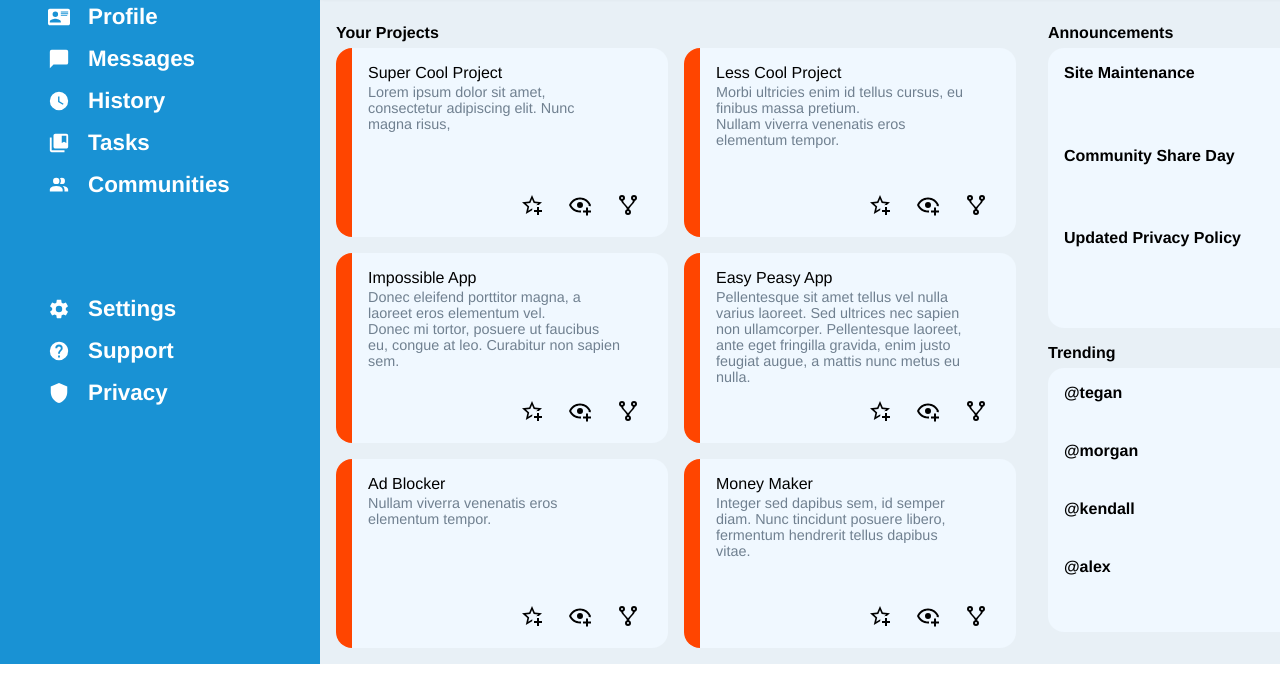
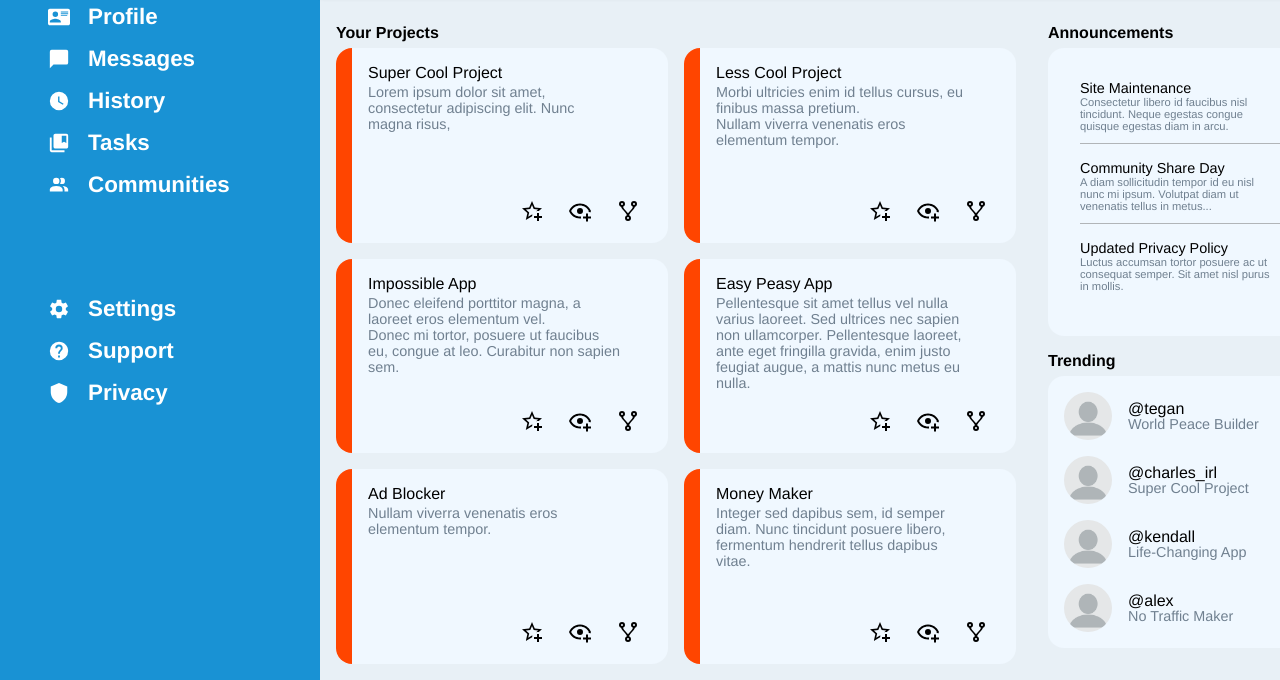
Before and after one commit to charlesfrye/odin-html-css-project-admin-dashboard, a plain HTML site: page index.html in a window 1280 px wide. Shown: the part 136-816 px from the top of the page. Drawn offline with Linux system fonts and the light colour scheme.

```diff
--- a/index.html
+++ b/index.html
@@ -31,7 +31,7 @@
         <div class="profile-pic-container">
           <img src="assets/png/blank-profile-pic.png" class="profile-pic">
         </div>
-        <div class="username" id="username">Morgan Oakley</div>
+        <div class="username" id="username">Charles Frye</div>
       </div>
 
     </div>
@@ -96,7 +96,7 @@
           <div class="greeting">
             <p style="font-size:smaller">
               Hi there,</p>
-            <p style="font-size: larger;">Morgan Oakley (@morgan)!
+            <p style="font-size: larger;">Charles Frye (@charles_irl)!
             </p>
           </div>
         </div>
@@ -118,10 +118,10 @@
             <div class="project-card card">
               <div class="highlight"></div>
               <div class="project-body">
-                <p class="project-title">
+                <p class="title">
                   Super Cool Project
                 </p>
-                <p class="project-description">
+                <p class="description">
                   Lorem ipsum dolor sit amet,
                   consectetur adipiscing elit.
                   Nunc magna risus,
@@ -142,10 +142,10 @@
             <div class="project-card card">
               <div class="highlight"></div>
               <div class="project-body">
-                <p class="project-title">
+                <p class="title">
                   Less Cool Project
                 </p>
-                <p class="project-description">
+                <p class="description">
                   Morbi ultricies enim id tellus cursus, eu finibus massa pretium.<br>
                   Nullam viverra venenatis eros elementum tempor.
                 </p>
@@ -165,10 +165,10 @@
             <div class="project-card card">
               <div class="highlight"></div>
               <div class="project-body">
-                <p class="project-title">
+                <p class="title">
                   Impossible App
                 </p>
-                <p class="project-description">
+                <p class="description">
                   Donec eleifend porttitor magna, a laoreet eros elementum vel.
                   <br>
                   Donec mi tortor, posuere ut faucibus eu, congue at leo. Curabitur non sapien sem.
@@ -189,10 +189,10 @@
             <div class="project-card card">
               <div class="highlight"></div>
               <div class="project-body">
-                <p class="project-title">
+                <p class="title">
                   Easy Peasy App
                 </p>
-                <p class="project-description">
+                <p class="description">
                   Pellentesque sit amet tellus vel nulla varius laoreet. Sed ultrices nec sapien non ullamcorper.
                   Pellentesque laoreet, ante eget fringilla gravida, enim justo feugiat augue, a mattis nunc metus eu
                   nulla.
@@ -213,10 +213,10 @@
             <div class="project-card card">
               <div class="highlight"></div>
               <div class="project-body">
-                <p class="project-title">
+                <p class="title">
                   Ad Blocker
                 </p>
-                <p class="project-description">
+                <p class="description">
                   Nullam viverra venenatis eros elementum tempor.
                 </p>
                 <ul class="project-buttons">
@@ -235,10 +235,10 @@
             <div class="project-card card">
               <div class="highlight"></div>
               <div class="project-body">
-                <p class="project-title">
+                <p class="title">
                   Money Maker
                 </p>
-                <p class="project-description">
+                <p class="description">
                   Integer sed dapibus sem, id semper diam. Nunc tincidunt posuere libero, fermentum hendrerit tellus
                   dapibus vitae.
                 </p>
@@ -262,18 +262,70 @@
           <div class="announcements">
             <p>Announcements</p>
             <div class="announcements-card card">
-              <div class="announcement">Site Maintenance</div>
-              <div class="announcement">Community Share Day</div>
-              <div class="announcement">Updated Privacy Policy</div>
+              <div class="announcement" id="ann1">
+                <p class="title">
+                  Site Maintenance
+                </p>
+                <p class="description">Consectetur libero id faucibus nisl tincidunt. Neque egestas congue quisque
+                  egestas diam in arcu.</p>
+              </div>
+              <div class="announcement" id="ann2">
+                <p class="title">
+                  Community Share Day
+                </p>
+                <p class="description">
+                  A diam sollicitudin tempor id eu nisl nunc mi ipsum. Volutpat diam ut venenatis tellus in metus...
+                </p>
+              </div>
+              <div class="announcement">
+                <p class="title">
+                  Updated Privacy Policy
+                </p>
+                <p class="description">
+                  Luctus accumsan tortor posuere ac ut consequat semper. Sit amet nisl purus in mollis.
+                </p>
+              </div>
             </div>
           </div>
           <div class="trending">
             <p>Trending</p>
             <div class="trending-card card">
-              <div class="trend">@tegan</div>
-              <div class="trend">@morgan</div>
-              <div class="trend">@kendall</div>
-              <div class="trend">@alex</div>
+              <div class="trend">
+                <div class="profile-pic-container">
+                  <img src="assets/png/blank-profile-pic.png" class="profile-pic">
+                </div>
+                <div class="trending-project">
+                  <p class="title">@tegan</p>
+                  <p class="description">World Peace Builder</p>
+                </div>
+              </div>
+              <div class="trend">
+                <div class="profile-pic-container">
+                  <img src="assets/png/blank-profile-pic.png" class="profile-pic">
+                </div>
+                <div class="trending-project">
+                  <p class="title">@charles_irl</p>
+                  <p class="description"> Super Cool Project</p>
+                </div>
+              </div>
+              <div class="trend">
+                <div class="profile-pic-container">
+                  <img src="assets/png/blank-profile-pic.png" class="profile-pic">
+                </div>
+                <div class="trending-project">
+                  <p class="title">@kendall</p>
+                  <p class="description">Life-Changing App</p>
+                </div>
+              </div>
+              <div class="trend">
+                <div class="profile-pic-container">
+                  <img src="assets/png/blank-profile-pic.png" class="profile-pic">
+                </div>
+                <div class="trending-project">
+                  <p class="title">@alex</p>
+                  <p class="description">No Traffic Maker</p>
+                </div>
+              </div>
             </div>
 
           </div>
--- a/style.css
+++ b/style.css
@@ -256,7 +256,12 @@ ul>li {
   font-weight: lighter;
 }
 
-p.project-description {
+.title {
+  font-size: 1rem;
+  font-weight: lighter;
+}
+
+p.description {
   font-size: 0.9rem;
   font-weight: 100;
   color: slategray;
@@ -295,7 +300,27 @@ ul.project-buttons>li {
 .announcements-card {
   display: grid;
   grid-template-rows: repeat(3, 1fr);
-  padding: 1rem;
+  padding: 2rem;
+  gap: 1rem;
+}
+
+.announcement {
+  display: grid;
+  grid-template-rows: 1rem 1fr;
+}
+
+.announcement>p.title {
+  font-size: 0.9rem;
+}
+
+.announcement>p.description {
+  font-size: 0.7rem;
+  padding-left: 0px;
+}
+
+#ann1,
+#ann2 {
+  border-bottom: 1px solid rgba(128, 128, 128, 0.56);
 }
 
 .trending {
@@ -308,4 +333,18 @@ ul.project-buttons>li {
   display: grid;
   grid-template-rows: repeat(4, 1fr);
   padding: 1rem;
+  gap: 1rem;
 }
+
+.trend {
+  display: grid;
+  grid-template-columns: 3rem 1fr;
+  gap: 1rem;
+}
+
+.trending-project {
+  display: grid;
+  grid-template-rows: 1rem 1rem;
+  padding-top: 0.5rem;
+  padding-bottom: 0.5rem;
+}
```
